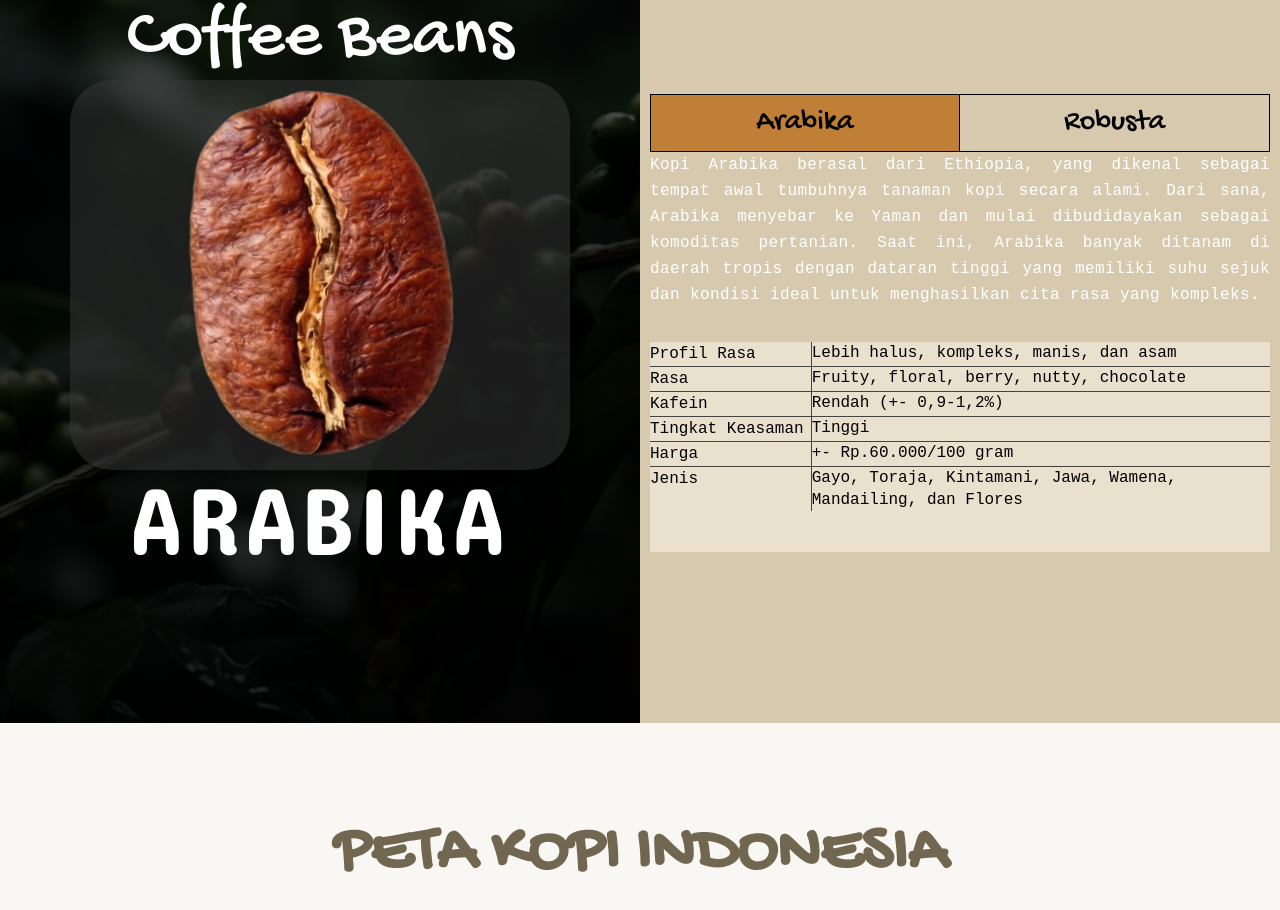
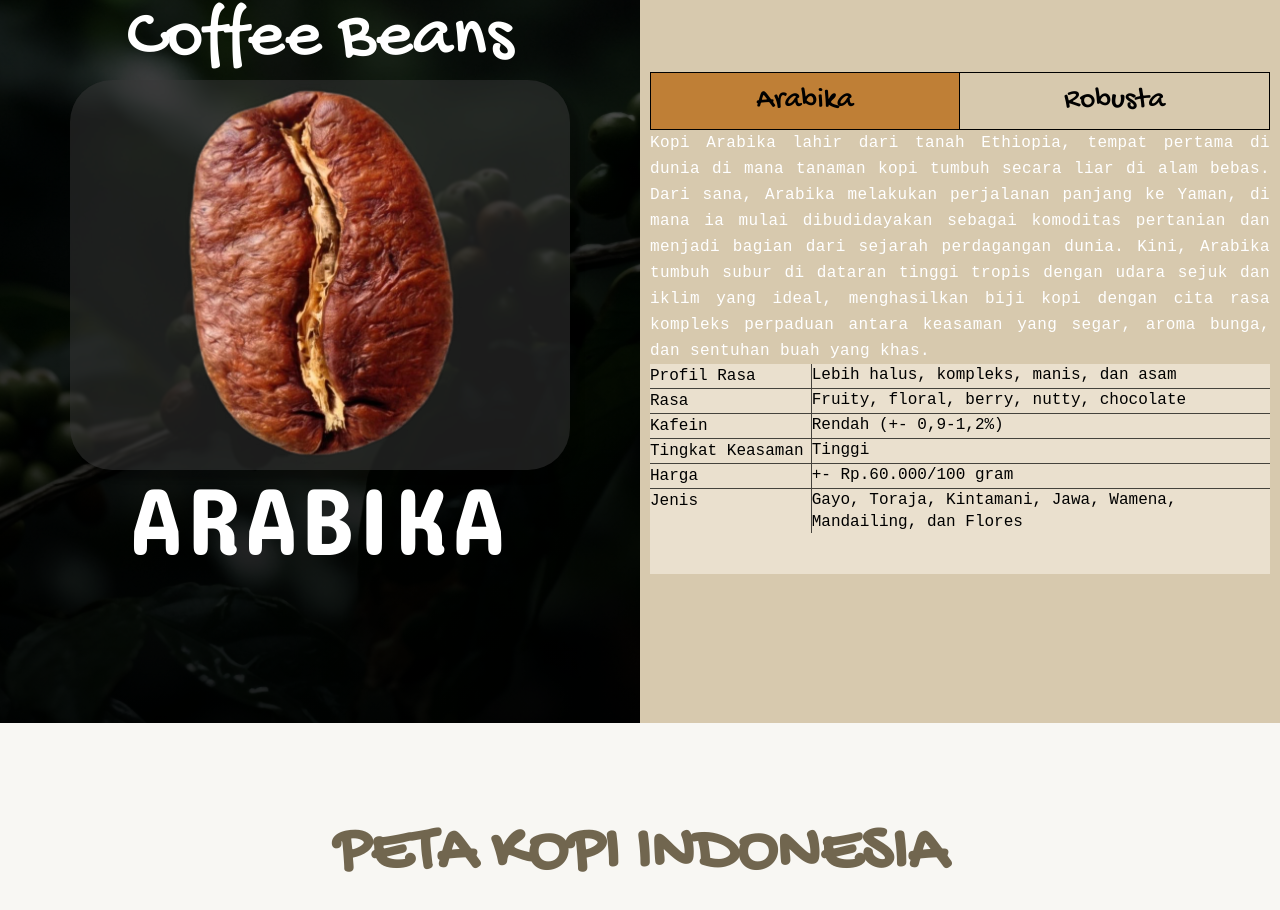
Before and after one commit to Rizky-K31/alamakna, a React (Vite) app: page /#education in a window 1280 px wide. Shown: the part 877-1787 px from the top of the page. Built offline with nearby package versions, Linux system fonts and the light colour scheme; no server answers; a web font is replaced by a local one.

Commit message:
update teks deskripsi kopi

```diff
--- a/src/data/coffeeData.js
+++ b/src/data/coffeeData.js
@@ -16,7 +16,7 @@ export const coffeeData = {
       'Flores',
     ],
     deskripsi:
-      'Kopi Arabika berasal dari Ethiopia, yang dikenal sebagai tempat awal tumbuhnya tanaman kopi secara alami. Dari sana, Arabika menyebar ke Yaman dan mulai dibudidayakan sebagai komoditas pertanian. Saat ini, Arabika banyak ditanam di daerah tropis dengan dataran tinggi yang memiliki suhu sejuk dan kondisi ideal untuk menghasilkan cita rasa yang kompleks.',
+      'Kopi Arabika lahir dari tanah Ethiopia, tempat pertama di dunia di mana tanaman kopi tumbuh secara liar di alam bebas. Dari sana, Arabika melakukan perjalanan panjang ke Yaman, di mana ia mulai dibudidayakan sebagai komoditas pertanian dan menjadi bagian dari sejarah perdagangan dunia. Kini, Arabika tumbuh subur di dataran tinggi tropis dengan udara sejuk dan iklim yang ideal, menghasilkan biji kopi dengan cita rasa kompleks perpaduan antara keasaman yang segar, aroma bunga, dan sentuhan buah yang khas.',
     specs: [
       { label: 'Profil Rasa', value: 'Lebih halus, kompleks, manis, dan asam' },
       { label: 'Rasa', value: 'Fruity, floral, berry, nutty, chocolate' },
@@ -42,7 +42,7 @@ export const coffeeData = {
       'Toraja',
     ],
     deskripsi:
-      'Kopi Robusta dikenal memiliki karakter rasa yang lebih kuat dan pahit dibandingkan Arabika. Kopi ini tumbuh dengan baik di dataran rendah dan memiliki ketahanan yang lebih tinggi terhadap perubahan lingkungan maupun hama.',
+      'Kopi Robusta berasal dari hutan tropis Afrika Tengah dan Barat, khususnya dari wilayah Kongo. Sesuai namanya, Robusta dikenal karena ketangguhannya mampu tumbuh di dataran rendah, tahan terhadap hama, dan tidak membutuhkan kondisi iklim yang terlalu spesifik. Dengan kandungan kafein yang lebih tinggi dari Arabika, Robusta menghadirkan karakter rasa yang kuat, tebal, dan sedikit pahit, dengan aroma earthy yang khas. Biji kopi ini menjadi tulang punggung espresso dan kopi-kopi klasik yang penuh karakter.',
     specs: [
       { label: 'Profil Rasa', value: 'Kuat, bold, dan pahit' },
       { label: 'Rasa', value: 'Woody, earthy, harsh, nutty' },
```
